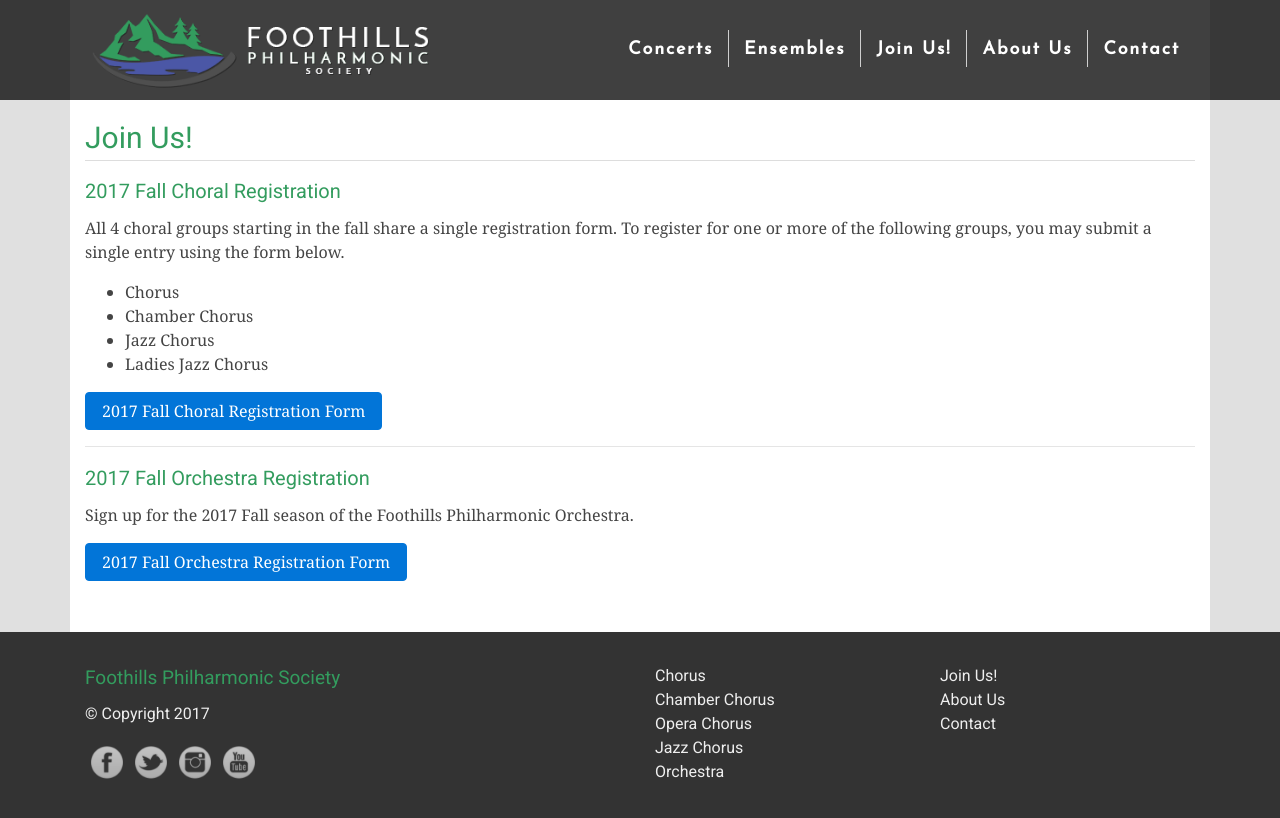
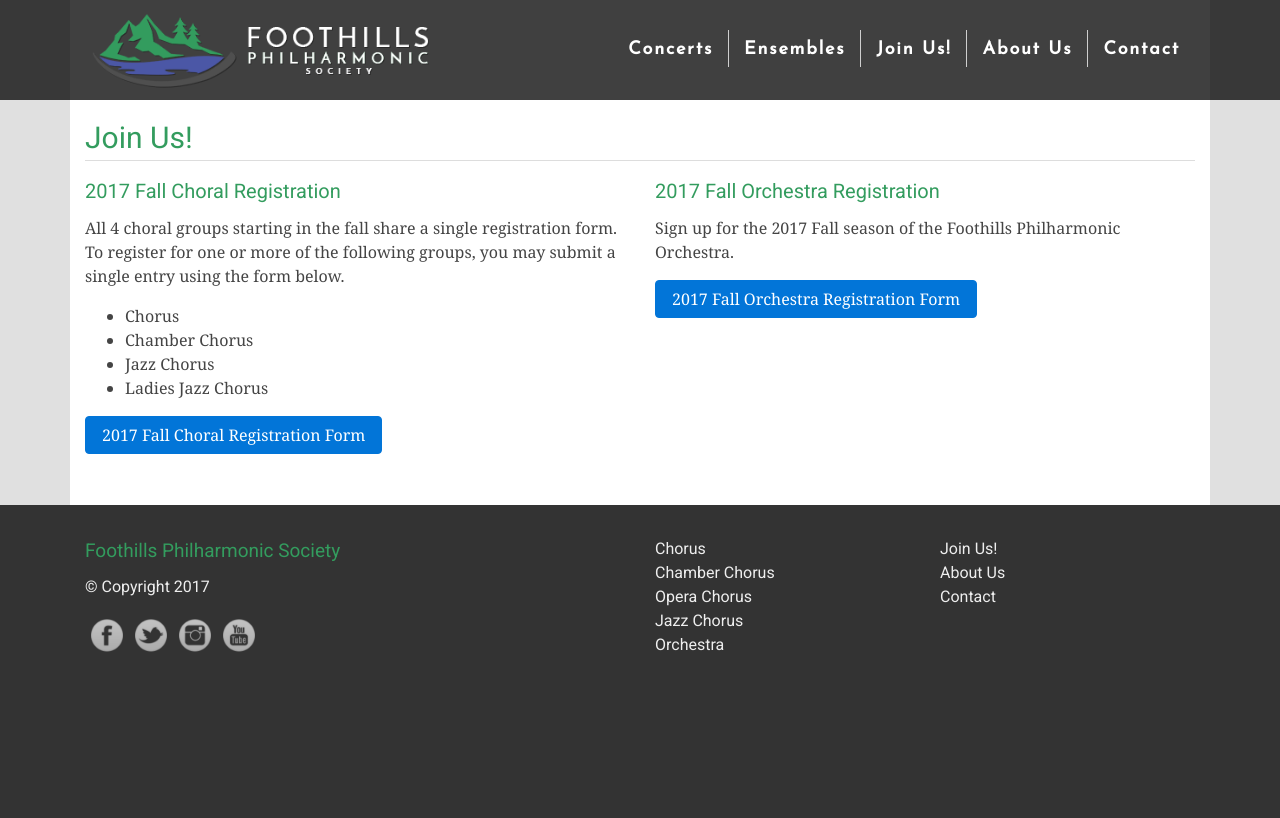
Before and after one commit to percyhanna/fps, a Jekyll site: the page built from join.html, in a window 1280 px wide. Shown: the top 818 px of the page. Built offline with Jekyll 4.4.1, drawn with Linux system fonts in a browser that asks for light colours; nearby versions of some CDN libraries; Markdown is read by kramdown in place of the engine named in the settings.

Commit message:
Make columnar pages responsive

```diff
--- a/concerts.html
+++ b/concerts.html
@@ -7,13 +7,13 @@
 
         <div class="row">
 
-          <div class="col">
+          <div class="col-md col-12">
             <h5>Foothills Philharmonic Jazz Ensemble</h5>
             <p><strong>Coffee House Evening</strong></p>
             <p>October 7th</p>
           </div>
 
-          <div class="col">
+          <div class="col-md col-12">
             <h5>Foothills Philharmonic Chorus</h5>
             <p>
               <strong>Remembrance Day Service</strong><br>
@@ -24,7 +24,7 @@
             </p>
           </div>
 
-          <div class="col">
+          <div class="col-md col-12">
             <h5>Foothills Philharmonic Chorus</h5>
             <p>
               <strong>Christmas Concerts</strong><br>
--- a/join.html
+++ b/join.html
@@ -3,10 +3,10 @@
 title: Join Us - Foothills Philharmonic Society
 ---
 
+        <h1>Join Us!</h1>
+
         <div class="row">
-          <div class="col">
-            <h1>Join Us!</h1>
-
+          <div class="col-md col-12">
             <h2>2017 Fall Choral Registration</h2>
             <p>All 4 choral groups starting in the fall share a single registration form. To register for one or more
             of the following groups, you may submit a single entry using the form below.</p>
@@ -19,9 +19,9 @@
             <p>
               <a class="btn btn-primary" href="https://www.surveymonkey.com/r/H2FH9F5" target="_blank">2017 Fall Choral Registration Form</a>
             </p>
+          </div>
 
-            <hr>
-
+          <div class="col-md col-12">
             <h2>2017 Fall Orchestra Registration</h2>
             <p>Sign up for the 2017 Fall season of the Foothills Philharmonic Orchestra.</p>
             <p>
--- a/orchestra.html
+++ b/orchestra.html
@@ -11,13 +11,13 @@
         </div>
 
         <div class="row">
-          <div class="col">
+          <div class="col-12 col-md">
             <h1>Directed by Terry Lee</h1>
             <p><a href="/about-terry.html"><img class="content-image" alt="Terry Lee" src="/images/terry.jpg" style="max-width: 100%;"></a></p>
             <p>The Director of the Foothills Philharmonic Orchestra is <a href="/about-terry.html">Terry Lee</a>.</p>
           </div>
 
-          <div class="col">
+          <div class="col-12 col-md">
             <h1>Join Us!</h1>
             <p>Looking to join a community orchestra? We are looking for instrumentalists of all kinds and skill levels! Audition required.</p>
             <a class="btn btn-primary" href="https://www.surveymonkey.com/r/2VVCYP7" target="_blank">Join the Orchestra</a>
```
Also changed, not shown: contact.html (+5 -3 lines).
